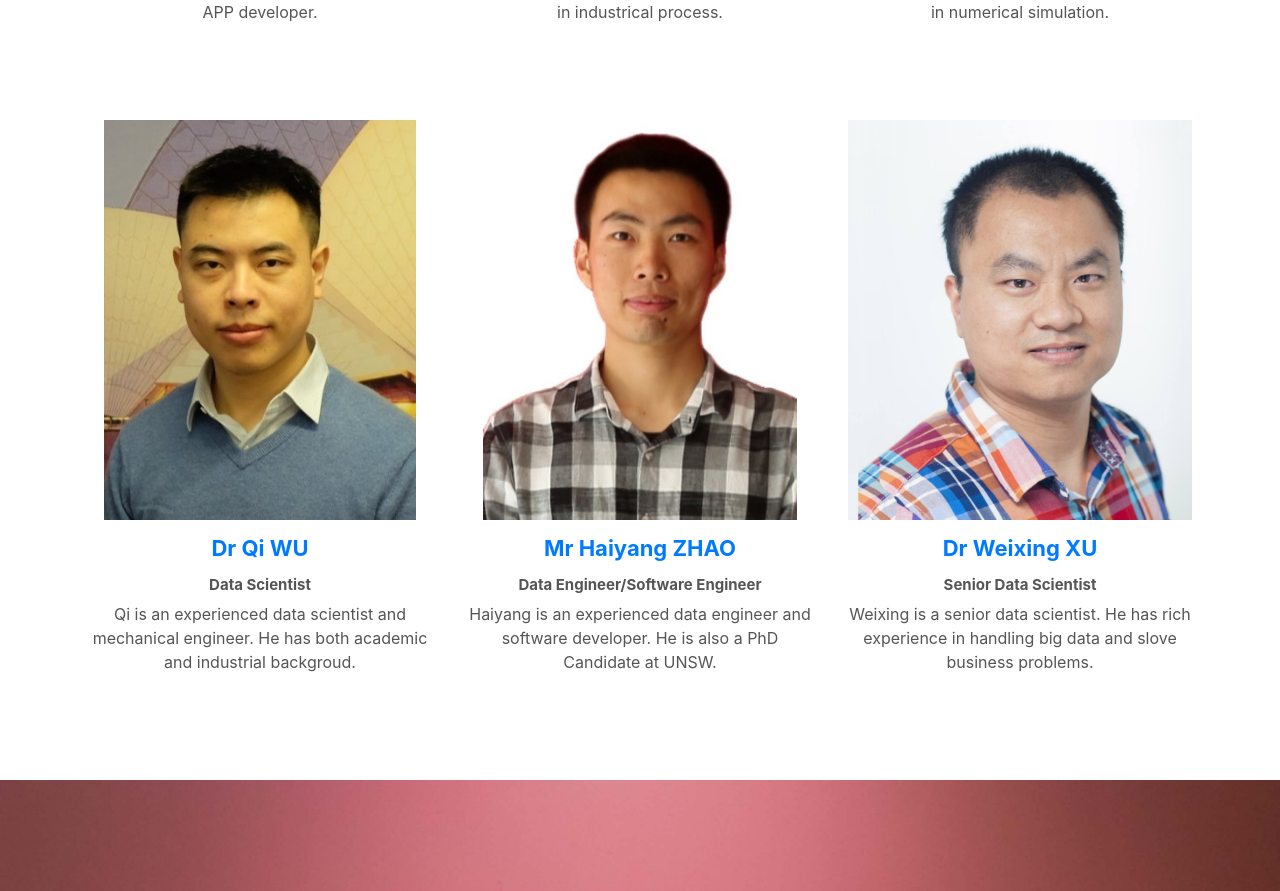
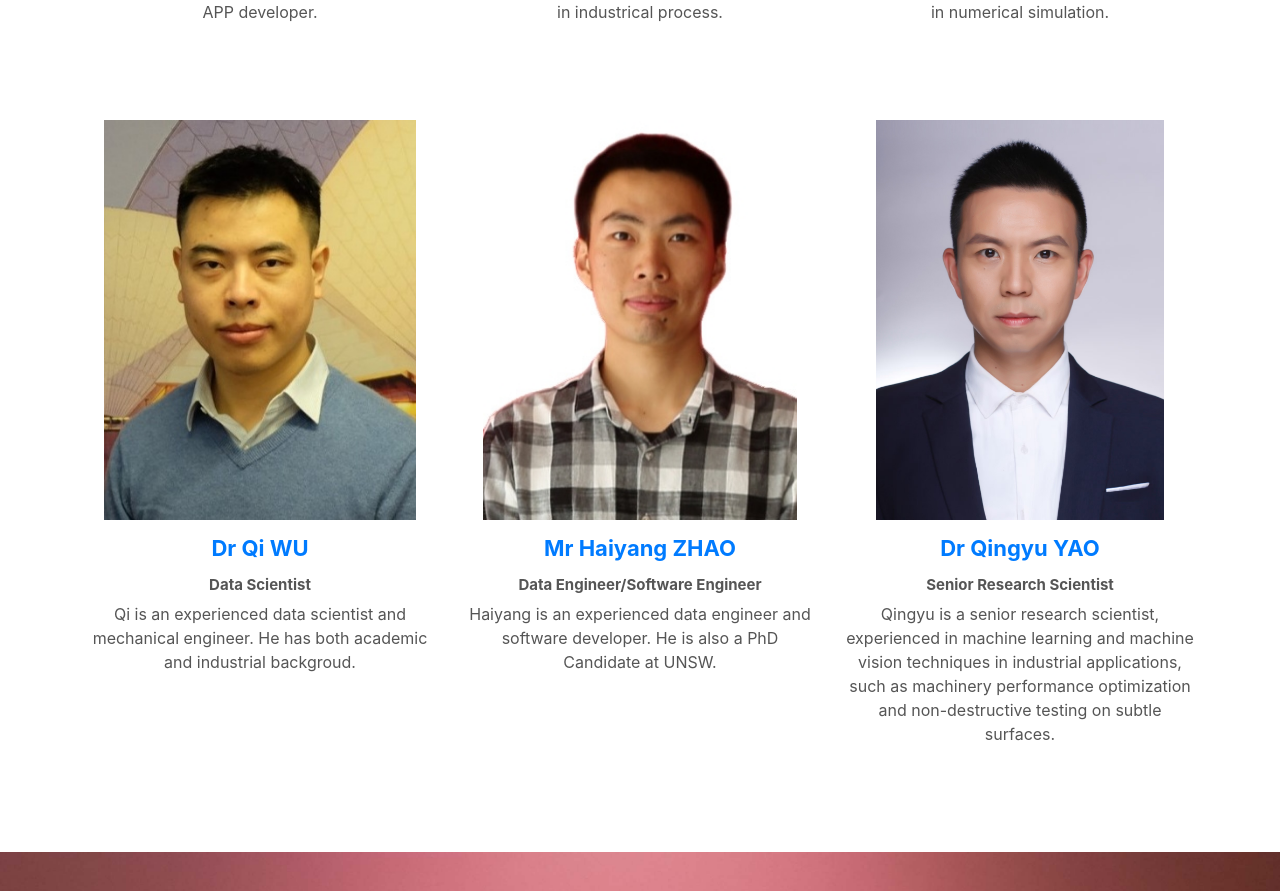
Before and after one commit to Camelleonbaby/drahawebsite, a React (Create React App) app: page / in a window 1280 px wide. Shown: the part 2044-2935 px from the top of the page. Built offline with nearby package versions, Linux system fonts and the light colour scheme.

Commit message:
Add qingyu

```diff
--- a/src/App.js
+++ b/src/App.js
@@ -277,15 +277,15 @@ class App extends React.Component {
 
                 <div className="col-md-4 profile-pic text-center">
                   <div className="img-box">
-                    <img src="img/weixing.jpg" className="img-responsive"/>
+                    <img src="img/qingyu.jpg" className="img-responsive"/>
                   <ul>
 
                   </ul>
 
                 </div>
-                    <h2>Dr Weixing XU</h2>
-                    <h3>Senior Data Scientist</h3>
-                    <p> Weixing is a senior data scientist. He has rich experience in handling big data and slove business problems.</p>
+                    <h2>Dr Qingyu YAO</h2>
+                    <h3>Senior Research Scientist</h3>
+                    <p> Qingyu is a senior research scientist, experienced in machine learning and machine vision techniques in industrial applications, such as machinery performance optimization and non-destructive testing on subtle surfaces.</p>
 
                 </div>
 
```
Also changed, not shown: public/img/qingyu.jpg (added).
